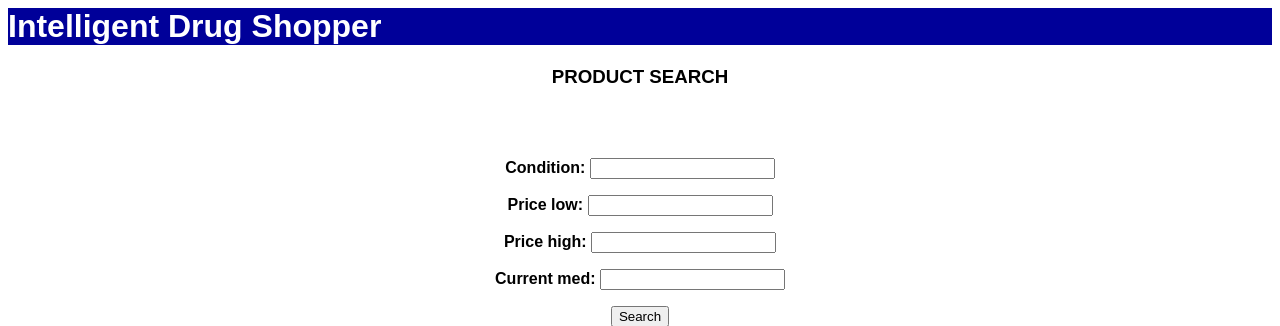
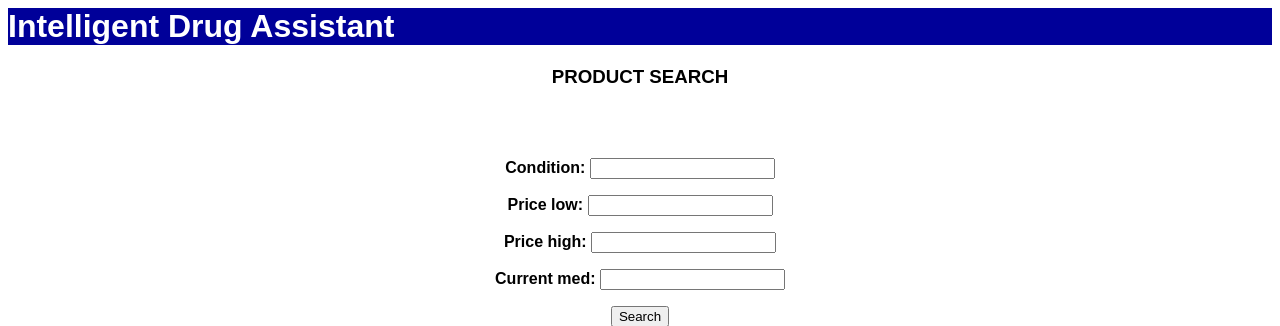
Before and after one commit to mann-brinson/Intelligent_Drug_Shopper, a Django app: page /search/ in a window 1280 px wide. Shown: the top 326 px of the page. Run offline with Django 3.2, Linux system fonts and the light colour scheme.

Commit message:
change name

```diff
--- a/shopper/shopper/templates/shopper/drug_page.html
+++ b/shopper/shopper/templates/shopper/drug_page.html
@@ -35,7 +35,7 @@
 	    {% endfor %}
 	</table>
 
-	<h3>TREATMENTS FOR</h3>
+	<h3>TREATS</h3>
 	<table border="2" id="tmt-table">
 	    <tr>
 	        <th>Condition</th>
--- a/shopper/shopper/templates/shopper/search.html
+++ b/shopper/shopper/templates/shopper/search.html
@@ -19,7 +19,7 @@
 		</style>
 	</head>
 
-	<h1 style="background-color:#000099; color:white" >Intelligent Drug Shopper</h1>
+	<h1 style="background-color:#000099; color:white" >Intelligent Drug Assistant</h1>
 
 	<body>
 		<h3>PRODUCT SEARCH</h3>
```
